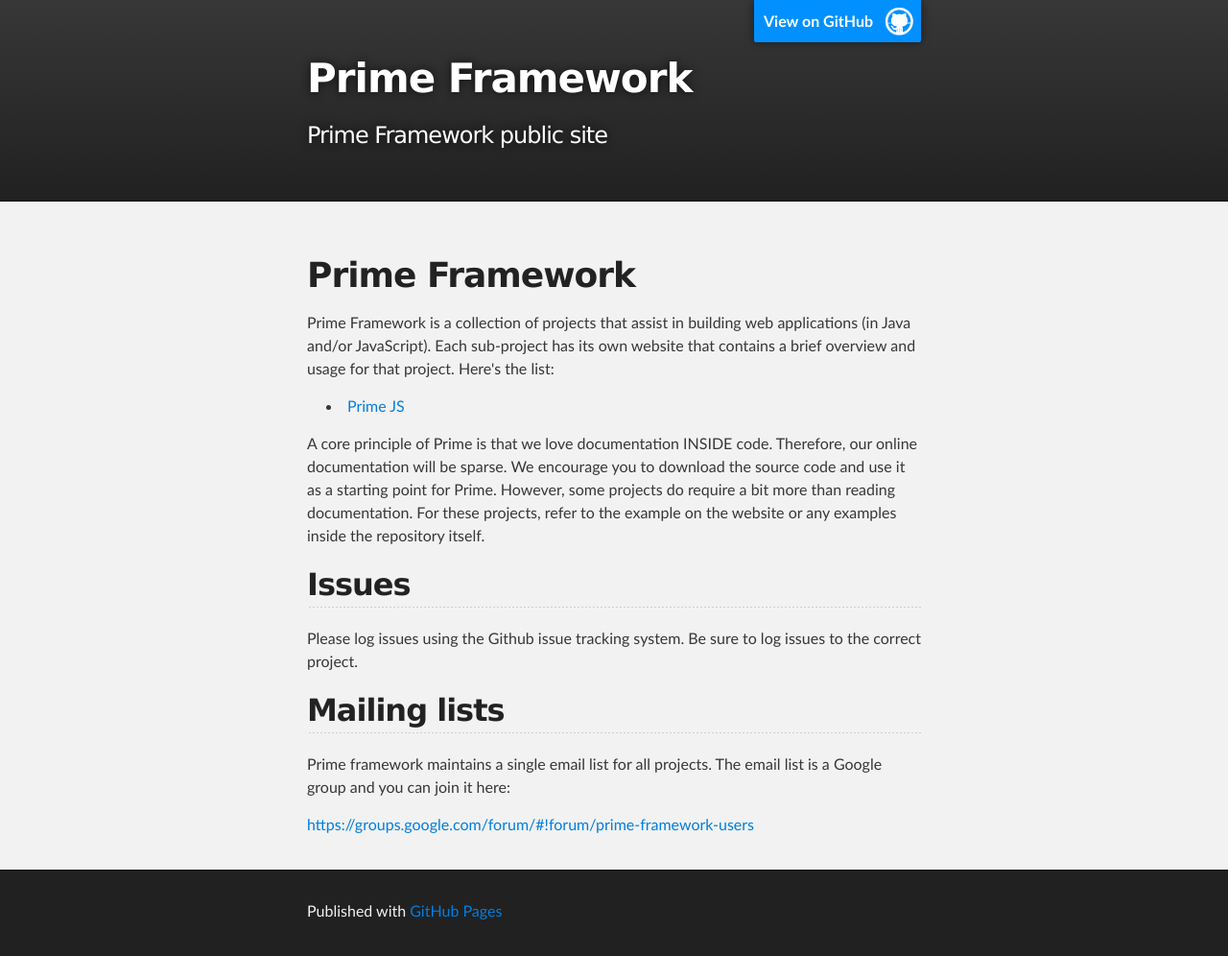
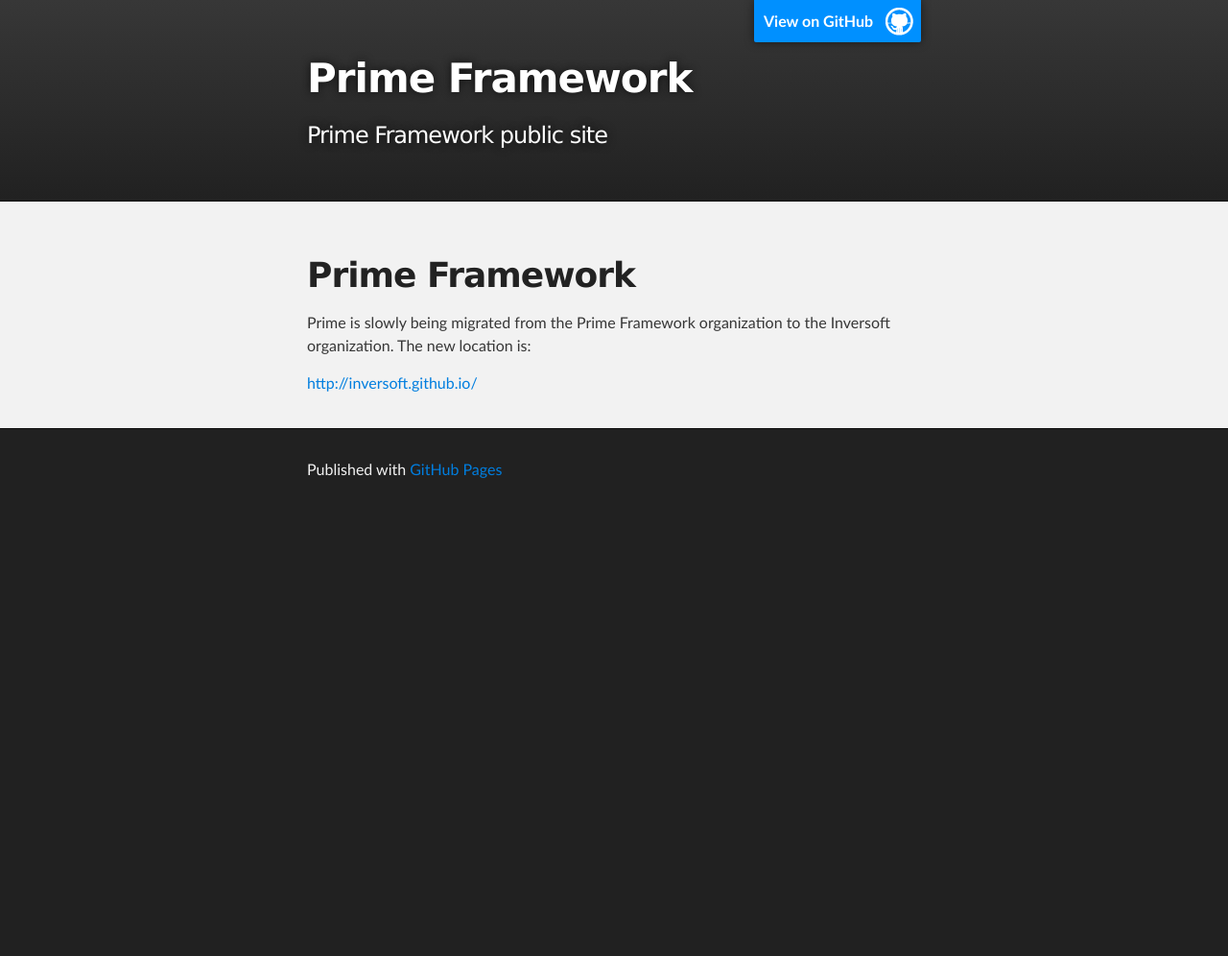
Before and after one commit to prime-framework/prime-framework.github.io, a plain HTML site: page index.html in a window 1280 px wide. Shown: the whole page at 96% size. After the commit the page ends 800 px from the top, so only its background shows below. Drawn offline with Linux system fonts and the light colour scheme.

Commit message:
Replace master branch with page content via GitHub

```diff
--- a/index.html
+++ b/index.html
@@ -30,23 +30,9 @@
         <h1>
 <a name="prime-framework" class="anchor" href="#prime-framework"><span class="octicon octicon-link"></span></a>Prime Framework</h1>
 
-<p>Prime Framework is a collection of projects that assist in building web applications (in Java and/or JavaScript). Each sub-project has its own website that contains a brief overview and usage for that project. Here's the list:</p>
+<p>Prime is slowly being migrated from the Prime Framework organization to the Inversoft organization. The new location is:</p>
 
-<ul>
-<li><a href="http://prime-framework.github.io/prime-js/">Prime JS</a></li>
-</ul><p>A core principle of Prime is that we love documentation INSIDE code. Therefore, our online documentation will be sparse. We encourage you to download the source code and use it as a starting point for Prime. However, some projects do require a bit more than reading documentation. For these projects, refer to the example on the website or any examples inside the repository itself.</p>
-
-<h2>
-<a name="issues" class="anchor" href="#issues"><span class="octicon octicon-link"></span></a>Issues</h2>
-
-<p>Please log issues using the Github issue tracking system. Be sure to log issues to the correct project.</p>
-
-<h2>
-<a name="mailing-lists" class="anchor" href="#mailing-lists"><span class="octicon octicon-link"></span></a>Mailing lists</h2>
-
-<p>Prime framework maintains a single email list for all projects. The email list is a Google group and you can join it here:</p>
-
-<p><a href="https://groups.google.com/forum/#!forum/prime-framework-users">https://groups.google.com/forum/#!forum/prime-framework-users</a></p>
+<p><a href="http://inversoft.github.io/">http://inversoft.github.io/</a></p>
       </section>
     </div>
 
--- a/params.json
+++ b/params.json
@@ -1 +1 @@
-{"name":"Prime Framework","tagline":"Prime Framework public site","body":"# Prime Framework\r\nPrime Framework is a collection of projects that assist in building web applications (in Java and/or JavaScript). Each sub-project has its own website that contains a brief overview and usage for that project. Here's the list:\r\n\r\n* [Prime JS](http://prime-framework.github.io/prime-js/)\r\n\r\nA core principle of Prime is that we love documentation INSIDE code. Therefore, our online documentation will be sparse. We encourage you to download the source code and use it as a starting point for Prime. However, some projects do require a bit more than reading documentation. For these projects, refer to the example on the website or any examples inside the repository itself.\r\n\r\n## Issues\r\n\r\nPlease log issues using the Github issue tracking system. Be sure to log issues to the correct project.\r\n\r\n## Mailing lists\r\n\r\nPrime framework maintains a single email list for all projects. The email list is a Google group and you can join it here:\r\n\r\n[https://groups.google.com/forum/#!forum/prime-framework-users](https://groups.google.com/forum/#!forum/prime-framework-users)","google":"","note":"Don't delete this file! It's used internally to help with page regeneration."}
+{"name":"Prime Framework","tagline":"Prime Framework public site","body":"# Prime Framework\r\n\r\nPrime is slowly being migrated from the Prime Framework organization to the Inversoft organization. The new location is:\r\n\r\n[http://inversoft.github.io/](http://inversoft.github.io/)","google":"","note":"Don't delete this file! It's used internally to help with page regeneration."}
```
